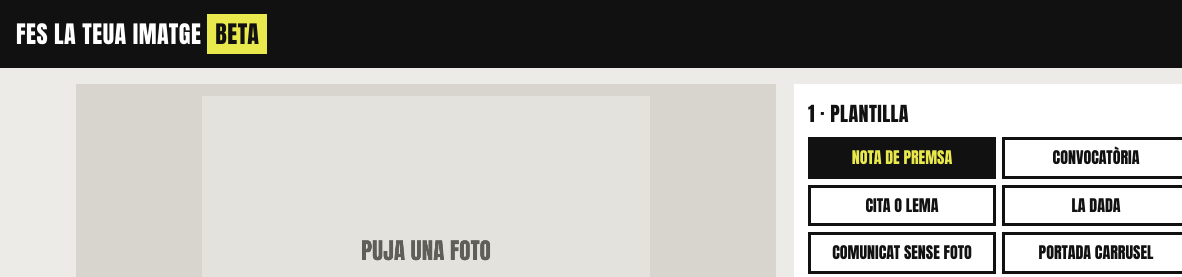
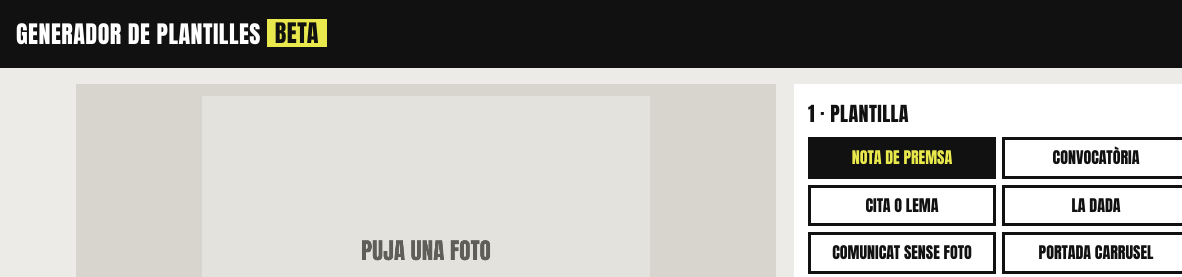
Before and after one commit to CGTCastello/plantilles, a plain HTML site: page index.html in a window 1280 px wide. Shown: the top 277 px of the page, 0-1182 px from the left. Drawn offline with Linux system fonts and the light colour scheme.

Commit message:
Títol: Generador de plantilles
Co-Authored-By: Claude Opus 5.5 <noreply@anthropic.com>

```diff
--- a/index.html
+++ b/index.html
@@ -3,7 +3,7 @@
 <head>
 <meta charset="utf-8">
 <meta name="viewport" content="width=device-width, initial-scale=1">
-<title>Fes la teua imatge · CGT Castelló</title>
+<title>Generador de plantilles · CGT Castelló</title>
 <meta name="description" content="Editor de plantilles gràfiques de CGT Castelló: cartells, convocatòries, carrusels i imatges per a xarxes amb el sistema de disseny del sindicat.">
 <meta name="robots" content="noindex">
 <link rel="stylesheet" href="fonts/fonts.css">
@@ -12,8 +12,8 @@
   *{box-sizing:border-box}
   body{margin:0;font-family:"Open Sans",Arial,sans-serif;background:var(--paper);color:var(--negre)}
   header{background:var(--negre);color:var(--blanc);padding:12px 16px;display:flex;align-items:center;justify-content:space-between;gap:12px}
-  header h1{font-family:Anton,Impact,sans-serif;font-weight:400;text-transform:uppercase;font-size:24px;line-height:1;margin:0;letter-spacing:.02em}
-  header h1 span{background:var(--groc);color:var(--negre);padding:2px 8px;margin-left:6px}
+  header h1{font-family:Anton,Impact,sans-serif;font-weight:400;text-transform:uppercase;font-size:clamp(18px,5vw,24px);line-height:1.15;margin:0;letter-spacing:.02em}
+  header h1 span{display:inline-block;line-height:1;background:var(--groc);color:var(--negre);padding:2px 8px;margin-left:6px;vertical-align:1px}
   header img{height:44px;display:block;background:#fff;padding:4px 6px}
   .app{display:grid;gap:18px;padding:16px;max-width:1160px;margin:0 auto}
   @media(min-width:900px){.app{grid-template-columns:minmax(0,1fr) 410px;align-items:start}.preview{position:sticky;top:16px}}
@@ -70,7 +70,7 @@
 </head>
 <body>
 <header>
-  <h1>Fes la teua imatge<span>beta</span></h1>
+  <h1>Generador de plantilles<span>beta</span></h1>
   <img id="hdrLogo" alt="CGT Castelló">
 </header>
 
@@ -740,7 +740,7 @@ async function buildFile(){
       if(!doc){doc=new J({orientation:pw>ph?'landscape':'portrait',unit,format:[pw,ph],compress:true,hotfixes:['px_scaling']});}
       else doc.addPage([pw,ph],pw>ph?'landscape':'portrait');
       doc.addImage(jpg,'JPEG',0,0,pw,ph,undefined,'NONE');}
-    doc.setProperties({title:'CGT Castelló',creator:'CGT Castelló · Fes la teua imatge'});
+    doc.setProperties({title:'CGT Castelló',creator:'CGT Castelló · Generador de plantilles'});
     return {blob:doc.output('blob'),name:baseName()+'.pdf'};
   }
   const type=ext==='jpg'?'image/jpeg':'image/png';
```
Also changed, not shown: 1 other file.
